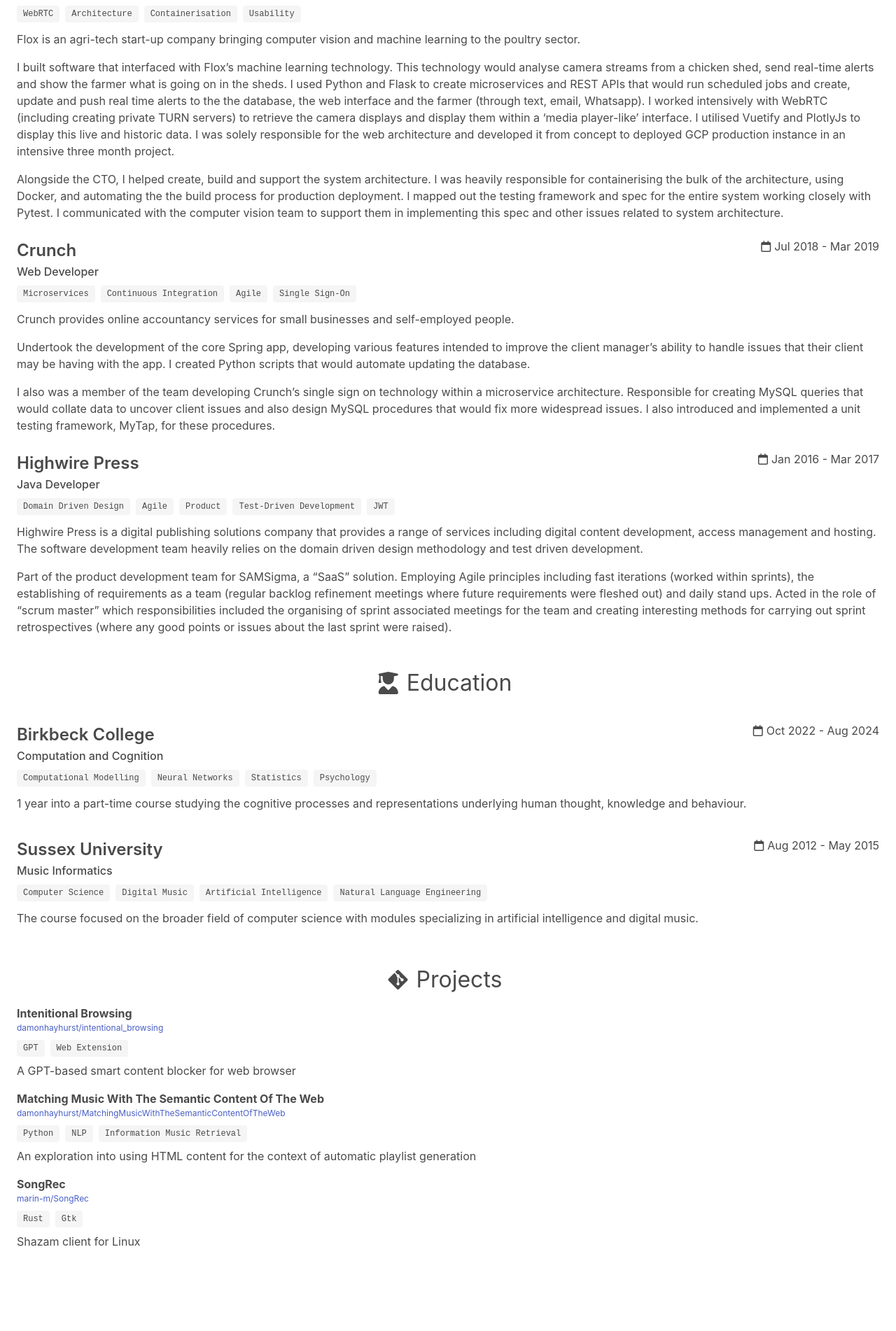
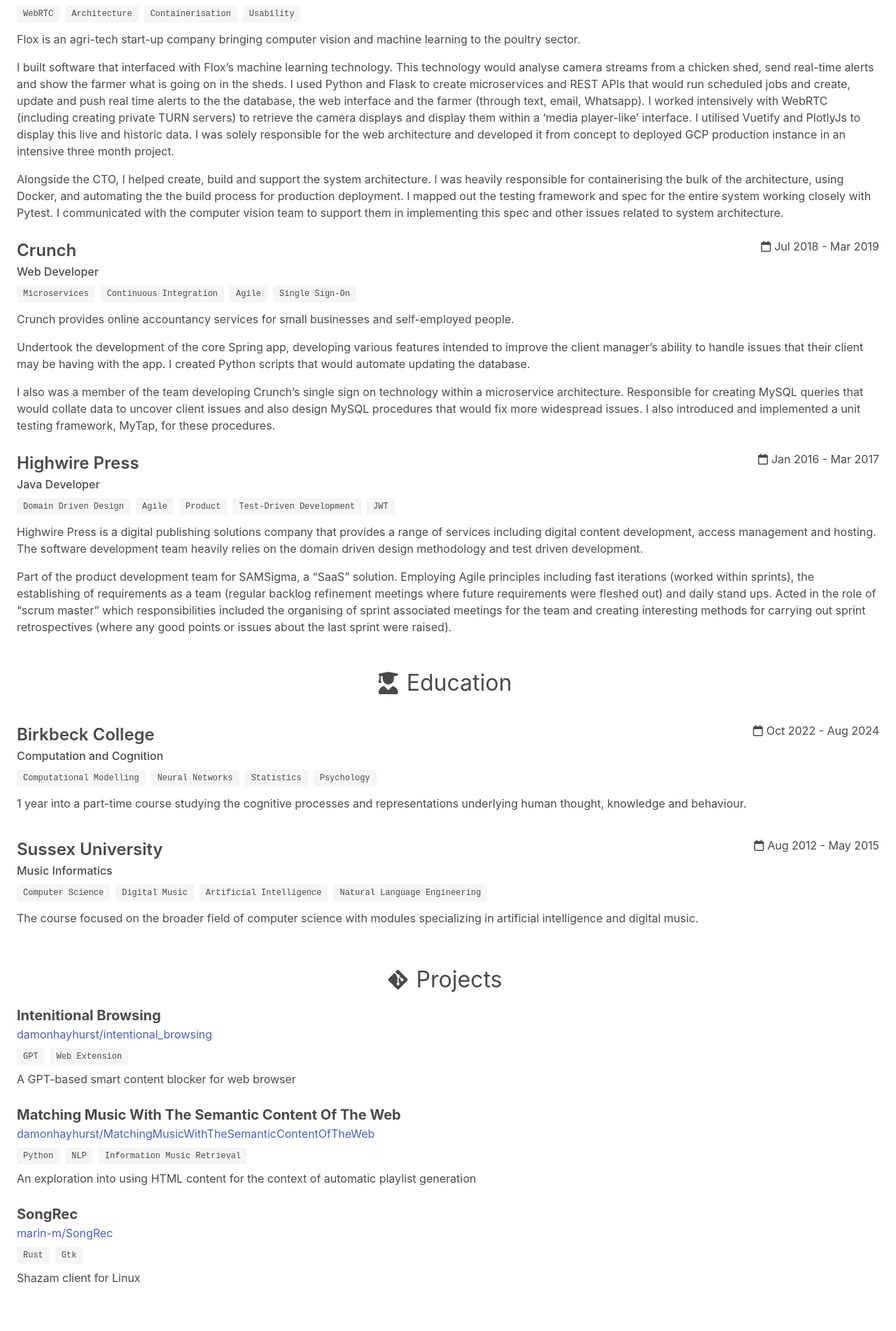
Before and after one commit to damonhayhurst/cv, a Jekyll site: the page built from README.md, in a window 1280 px wide. Shown: the part 1212-3114 px from the top of the page at 70% size. Built offline with Jekyll 4.4.1, drawn with Linux system fonts in a browser that asks for light colours; nearby versions of some CDN libraries; before the commit the page ends 3054 px from its top, so only the background shows below that.

Commit message:
try that

```diff
--- a/_includes/project.html
+++ b/_includes/project.html
@@ -1,5 +1,5 @@
-<div class="project-name is-size-6 has-text-weight-bold is-family-primary">{{include.name}}</div>
-<div class="project-repo is-size-7 is-family-secondary"><a href="{{'https://github.com/' | append: include.repo}}">{{include.repo}}</a></div>
+<div class="project-name is-size-5 has-text-weight-bold is-family-primary">{{include.name}}</div>
+<div class="project-repo is-size-6 is-family-secondary"><a href="{{'https://github.com/' | append: include.repo}}">{{include.repo}}</a></div>
 <div class="tags pt-2 mb-0">
     {% for tag in include.tags %}
     <div class="tag is-family-monospace">{{tag}}</div>
--- a/_layouts/cv.html
+++ b/_layouts/cv.html
@@ -49,7 +49,7 @@
         {% include section_title.html name='Projects' icon_classes='fa-brands fa-git-alt' %}
         {% assign projects = site.projects | sort: 'order' %}
         {% for project in projects %}
-        <div class="project pb-4">
+        <div class="project pb-5">
           {% include project.html name=project.name repo=project.repo tags=project.tags content=project.content %}
         </div>
         {% endfor %}
```
